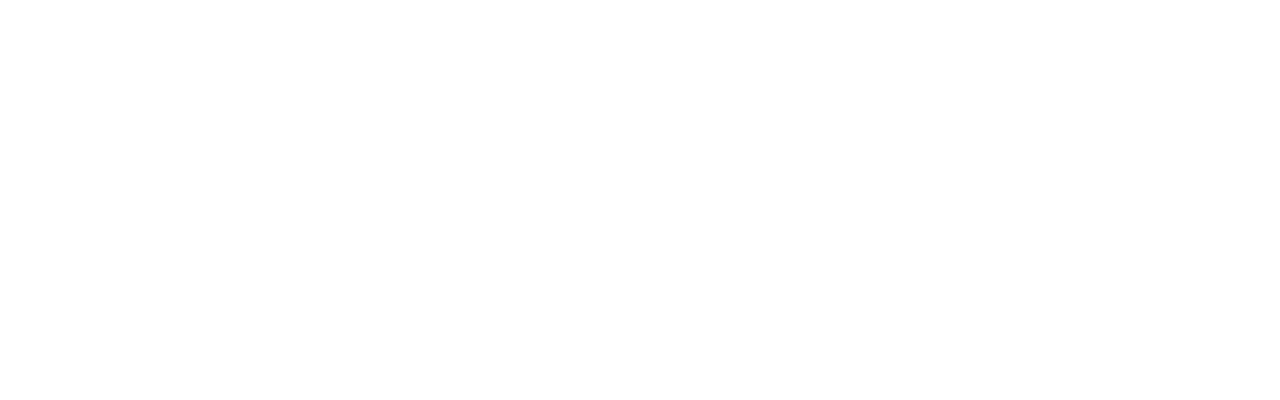
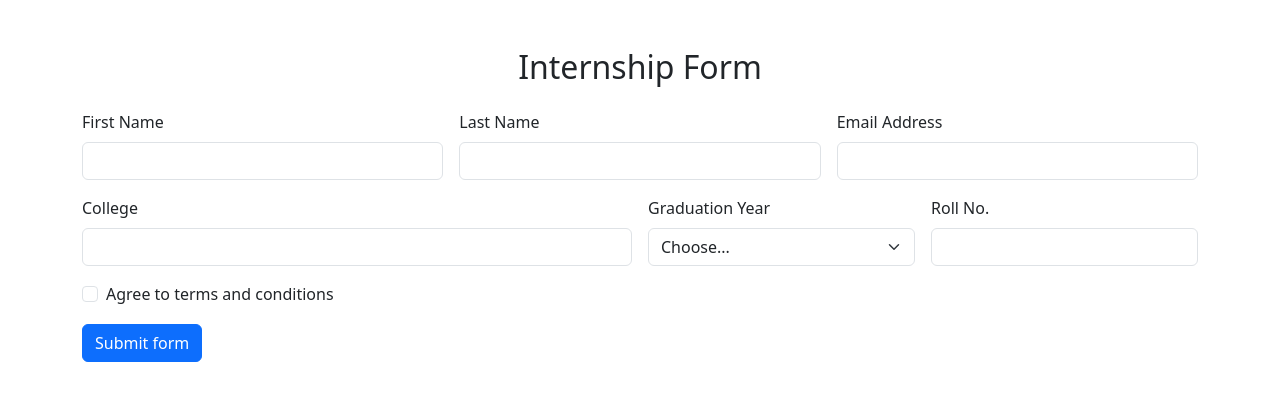
Before and after one commit to acciojob/bootstrap-form-easy-Aakash52thade, a website: page main.html in a window 1280 px wide. Drawn offline with nearby package versions, Linux system fonts and the light colour scheme.

Commit message:
created a submission

```diff
--- a/main.html
+++ b/main.html
@@ -1,16 +1,119 @@
 <!DOCTYPE html>
+<html lang="en">
+<head>
+  <meta charset="UTF-8" />
+  <meta name="viewport" content="width=device-width, initial-scale=1.0"/>
+  <title>Internship Form</title>
+  <!-- Bootstrap 5 CSS -->
+  <link href="https://cdn.jsdelivr.net/npm/bootstrap@5.3.3/dist/css/bootstrap.min.css" rel="stylesheet">
+</head>
+<body>
 
-<html>
+<div class="container mt-5">
+  <h2 class="text-center mb-4">Internship Form</h2>
+  <form class="row g-3 needs-validation" novalidate>
 
-<head>
-	<link rel="stylesheet" href="styles.css">
-</head>
+    <!-- First Name -->
+    <div class="col-md-4">
+      <label for="first-name-input" class="form-label">First Name</label>
+      <input type="text" class="form-control" id="first-name-input" required>
+      <div class="invalid-feedback">
+        First name required!
+      </div>
+    </div>
 
-<body>
-	<!-- the entire body must be written by student -->
-    <script type="text/javascript" src="./script.js">
+    <!-- Last Name -->
+    <div class="col-md-4">
+      <label for="last-name-input" class="form-label">Last Name</label>
+      <input type="text" class="form-control" id="last-name-input" required>
+      <div class="invalid-feedback">
+        Last name required!
+      </div>
+    </div>
+
+    <!-- Email Address -->
+    <div class="col-md-4">
+      <label for="email-input" class="form-label">Email Address</label>
+      <input type="email" class="form-control" id="email-input" required>
+      <div class="invalid-feedback">
+        Email required!
+      </div>
+    </div>
+
+    <!-- College -->
+    <div class="col-md-6">
+      <label for="college-input" class="form-label">College</label>
+      <input type="text" class="form-control" id="college-input" required>
+      <div class="invalid-feedback">
+        Please provide a valid college.
+      </div>
+    </div>
+
+    <!-- Graduation Year -->
+    <div class="col-md-3">
+      <label for="graduation-year-input" class="form-label">Graduation Year</label>
+      <select class="form-select" id="graduation-year-input" required>
+        <option value="">Choose...</option>
+        <option value="2020">2020</option>
+        <option value="2021">2021</option>
+        <option value="2022">2022</option>
+        <option value="2023">2023</option>
+      </select>
+      <div class="invalid-feedback">
+        Please select a valid Graduation Year.
+      </div>
+    </div>
+
+    <!-- Roll No -->
+    <div class="col-md-3">
+      <label for="roll-no-input" class="form-label">Roll No.</label>
+      <input type="text" class="form-control" id="roll-no-input" required>
+      <div class="invalid-feedback">
+        Please provide a valid Roll no.
+      </div>
+    </div>
+
+    <!-- Terms and Conditions -->
+    <div class="col-12">
+      <div class="form-check">
+        <input class="form-check-input" type="checkbox" id="conditions-checkbox" required>
+        <label class="form-check-label" for="conditions-checkbox">
+          Agree to terms and conditions
+        </label>
+        <div class="invalid-feedback">
+          You must agree before submitting.
+        </div>
+      </div>
+    </div>
+
+    <!-- Submit Button -->
+    <div class="col-12">
+      <button class="btn btn-primary" type="submit">Submit form</button>
+    </div>
+
+  </form>
+</div>
+
+<!-- Bootstrap 5 JS Bundle -->
+<script src="https://cdn.jsdelivr.net/npm/bootstrap@5.3.3/dist/js/bootstrap.bundle.min.js"></script>
+
+<!-- Bootstrap Validation Script -->
+<script>
+  (() => {
+    'use strict';
+    const forms = document.querySelectorAll('.needs-validation');
+
+    Array.from(forms).forEach(form => {
+      form.addEventListener('submit', event => {
+        if (!form.checkValidity()) {
+          event.preventDefault();
+          event.stopPropagation();
+        }
+        form.classList.add('was-validated');
+      }, false);
+    });
+  })();
 </script>
 
 </body>
-
 </html>
```
